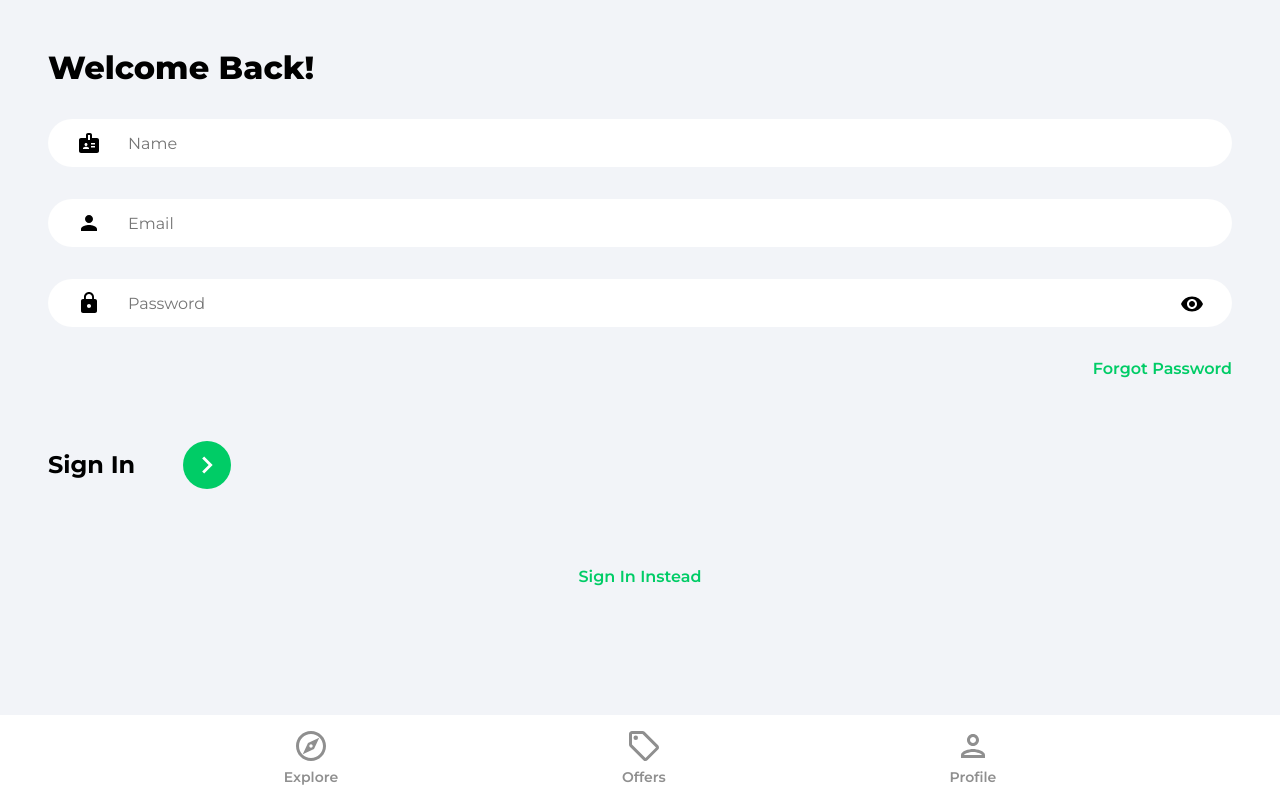
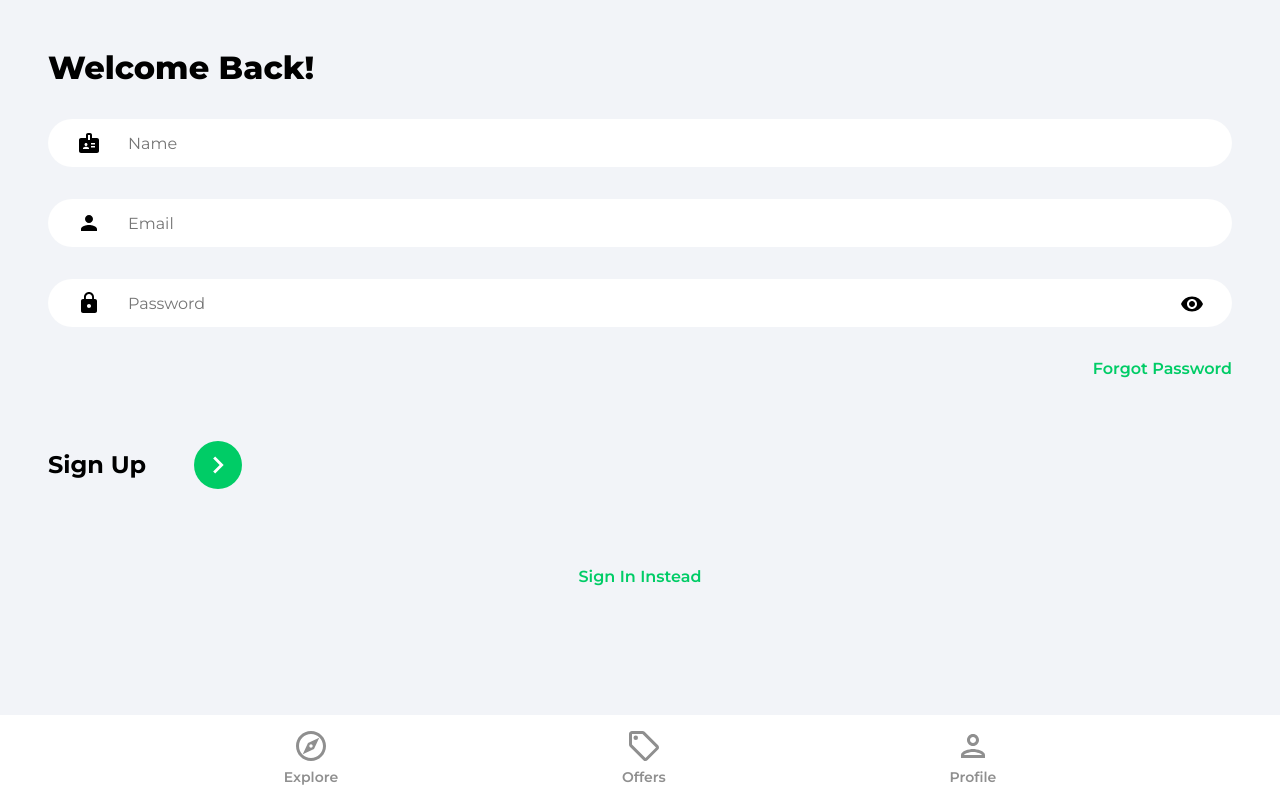
Before and after one commit to vajaganidhanesh/house-market-place, a React (Create React App) app: page /sign-up in a window 1280 px wide. Built offline with nearby package versions, Linux system fonts and the light colour scheme.

Commit message:
firebase authentication done in signUp

```diff
--- a/src/pages/SignIn.jsx
+++ b/src/pages/SignIn.jsx
@@ -60,10 +60,8 @@ function SignIn() {
             </Link>
 
             <div className="signInBar">
-              <p className="signInText">Sign Up</p>
-              <button className="signInButton" onClick={()=>{
-                navigate('/sign-up')
-              }}>
+              <p className="signInText">Sign In</p>
+              <button className="signInButton">
                 <ArrowRightIcon
                   fill="#ffffff"
                   width="34px"
--- a/src/pages/SignUp.jsx
+++ b/src/pages/SignUp.jsx
@@ -1,25 +1,52 @@
 import { useState } from "react";
 import { Link, useNavigate } from "react-router-dom";
+import {
+  getAuth,
+  createUserWithEmailAndPassword,
+  updateProfile,
+} from 'firebase/auth'
+import { db } from "../firebase.config";
 import { ReactComponent as ArrowRightIcon } from "../assets/svg/keyboardArrowRightIcon.svg";
 import visibilityIcon from "../assets/svg/visibilityIcon.svg";
 
 function SignUp() {
   const [showPassword, setShowPassword] = useState(false);
   const [formData, setFormData] = useState({
-    name:"",
+    name: "",
     email: "",
     password: "",
   });
-  const {name, email, password } = formData;
+  const { name, email, password } = formData;
   const navigate = useNavigate();
   const onChange = (e) => {
-    setFormData((prevState)=>({
+    setFormData((prevState) => ({
       ...prevState,
-      [e.target.id]:e.target.value
-    }))
+      [e.target.id]: e.target.value,
+    }));
     console.log(name);
   };
 
+  const onSubmit = async (e) => {
+    e.preventDefault();
+    try {
+      const auth = getAuth()
+      const userCredential = await createUserWithEmailAndPassword(
+        auth,
+        email,
+        password
+      );
+      const user = userCredential.user;
+
+      updateProfile(auth.currentUser, {
+        displayName: name,
+      });
+
+      navigate("/explore");
+    }
+    catch (error) {
+      console.log(error);
+    }
+  };
   return (
     <>
       <div className="pageContainer">
@@ -27,8 +54,7 @@ function SignUp() {
           <p className="pageHeader">Welcome Back!</p>
         </header>
 
-
-          <form>
+        <form onSubmit={onSubmit}>
           <input
             type="text"
             className="nameInput"
@@ -71,23 +97,16 @@ function SignUp() {
           </Link>
 
           <div className="signUpBar">
-              <p className="signUpText">Sign In</p>
-              <button className="signUpButton" onClick={()=>{
-                navigate('/sign-in')
-              }}>
-                <ArrowRightIcon
-                  fill="#ffffff"
-                  width="34px"
-                  height="34px"
-                  />
+            <p className="signUpText">Sign Up</p>
+            <button className="signUpButton">
+              <ArrowRightIcon fill="#ffffff" width="34px" height="34px" />
             </button>
           </div>
         </form>
 
-        <Link to='/sign-in' className='registerLink'>
+        <Link to="/sign-in" className="registerLink">
           Sign In Instead
         </Link>
-
       </div>
     </>
   );
```
Lines whose indentation alone changed are shown as unchanged.
